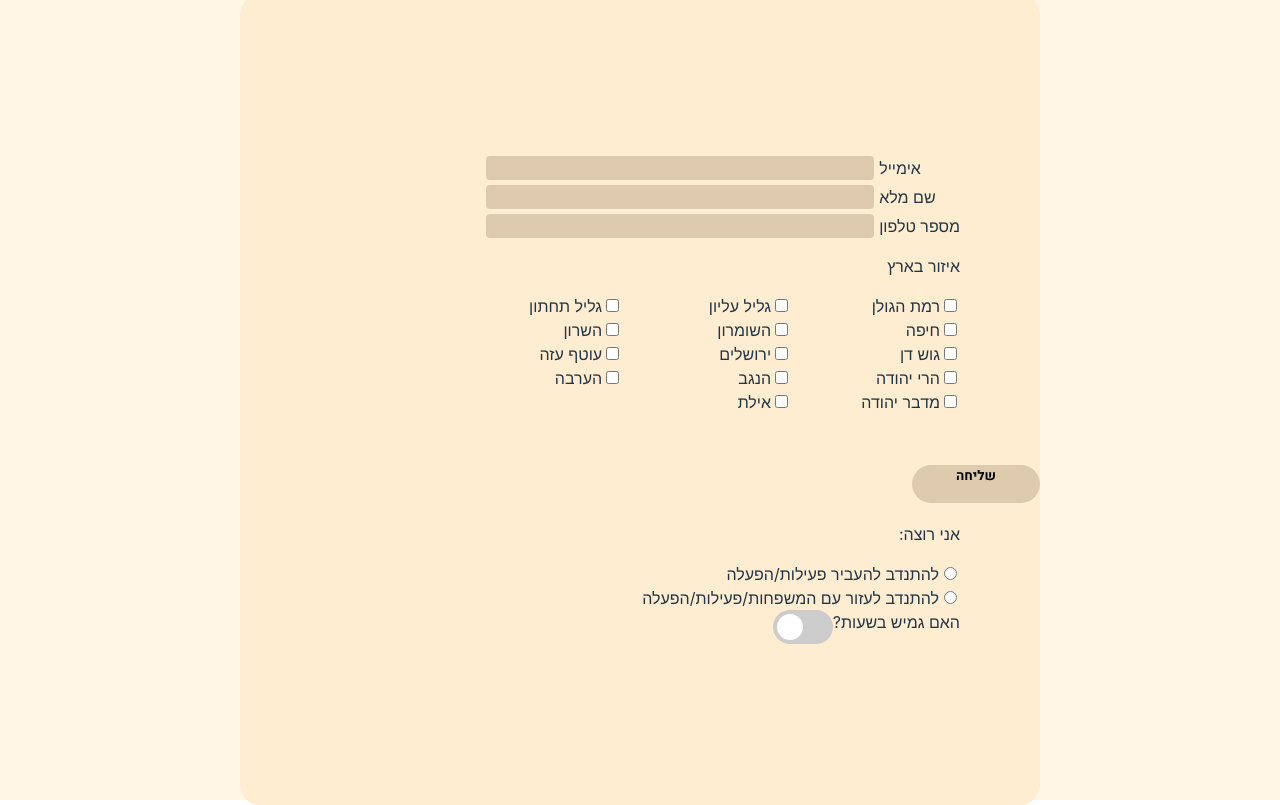
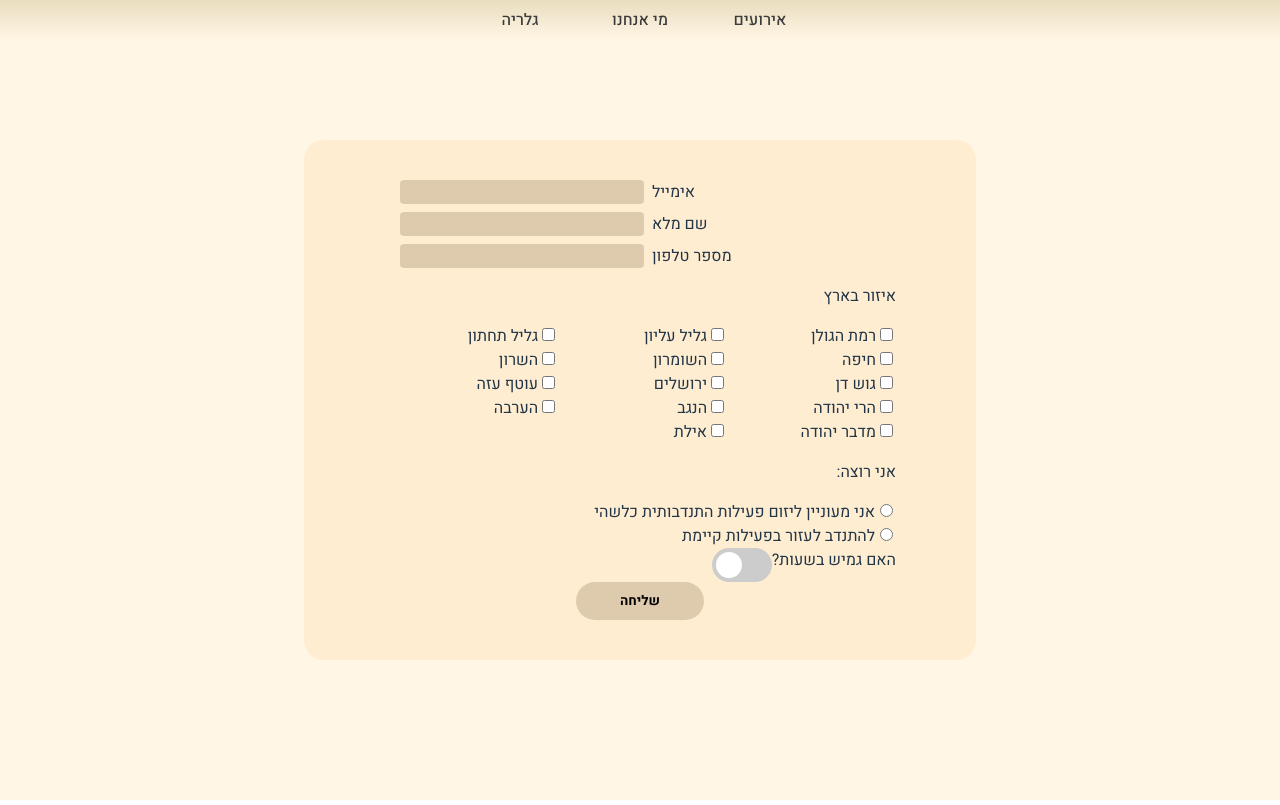
Before and after one commit to alonganot/hackathon5, a React (Vite) app in the folder frontend/: page /form/offer in a window 1280 px wide. Built offline with nearby package versions, Linux system fonts and the light colour scheme.

Commit message:
for now 2

```diff
--- a/frontend/src/pages/FormPage.tsx
+++ b/frontend/src/pages/FormPage.tsx
@@ -68,7 +68,7 @@ function FormPage() {
 
     return (
         <>
-
+            <Navbar></Navbar>
             <div className="background">
                 <div className="form">
 
@@ -98,18 +98,18 @@ function FormPage() {
                         <p>אני רוצה:</p>
                         <div>
                             <input type="radio" id="html" name="goal" value="organize" onChange={handleChange} />
-                            <label htmlFor="html">להתנדב להעביר פעילות/הפעלה</label><br />
+                            <label htmlFor="html">אני מעוניין ליזום פעילות התנדבותית כלשהי</label><br />
                         </div>
                         <div>
                             <input type="radio" id="css" name="goal" value="help" onChange={handleChange} />
-                            <label htmlFor="css">להתנדב לעזור עם המשפחות/פעילות/הפעלה</label><br />
+                            <label htmlFor="css">להתנדב לעזור בפעילות קיימת</label><br />
                         </div>
                         {
                             formAnswer.goal === 'organize' &&
                             <div className="settings">
-                                <label htmlFor="description">איזה פעילות תוכל/י להעביר? ספר/י בקצרה</label><br />
-                                <input className="text" name="description" onChange={handleChange} /> <br />
-                                <label htmlFor="audience">מה קהל היעד של הפעילות שלך?</label><br />
+                                <label htmlFor="description">איזה פעילות תוכל/י להעביר? ספר/י בקצרה</label>
+                                <input className="text" name="description" onChange={handleChange} />
+                                <label htmlFor="audience">מה קהל היעד של הפעילות שלך?</label>
                                 <input className="text" name="audience" onChange={handleChange} /> <br />
                             </div>
                         }
@@ -138,7 +138,7 @@ function FormPage() {
                         </div>
                     </div>
                 }
-                <div>
+                <div className="button">
                     <button className="text submit" onClick={submitForm}>שליחה</button>
                 </div>
             </div>
--- a/frontend/src/styles/FormPage.css
+++ b/frontend/src/styles/FormPage.css
@@ -1,16 +1,11 @@
 .form {
-  margin-top: 5vh;
-  width: 100vw;
-  position: relative;
-  top: 30%;
-  left: 70%;
-  transform: translate(-50%, -50%);
 }
 
 div.settings {
   display: grid;
-  grid-template-columns: max-content max-content;
-  grid-gap: 5px;
+  grid-template-columns: 1fr 1fr;
+  grid-gap: 8px;
+  width: fit-content;
 }
 
 div.settings label {
@@ -18,7 +13,7 @@ div.settings label {
 }
 
 .text {
-  width: 30vw;
+  width: 240px;
 }
 
 #areas {
@@ -89,20 +84,13 @@ input.text {
 }
 
 .background {
-  width: 800px;
-  height: 800px;
+  width: fit-content;
+  height: fit-content;
   border-radius: 20px;
   background-color: #ffedd1;
-  border: 0;
-  outline: 0;
-  position: absolute;
-  top: 50%;
-  left: 50%;
-  transform: translate(-50%, -50%);
-  /* display: flex; */
-  /* align-items: center; */
-  padding-top: 10px;
-  justify-content: center;
+  font-family: heebo;
+  margin: 60px auto;
+  padding: 40px 80px;
 }
 
 .submit {
@@ -113,6 +101,9 @@ input.text {
   height: 3vw;
   width: 10vw;
   cursor: pointer;
-  justify-content: center;
+}
+
+.button {
   display: flex;
+    justify-content: center;
 }
```
